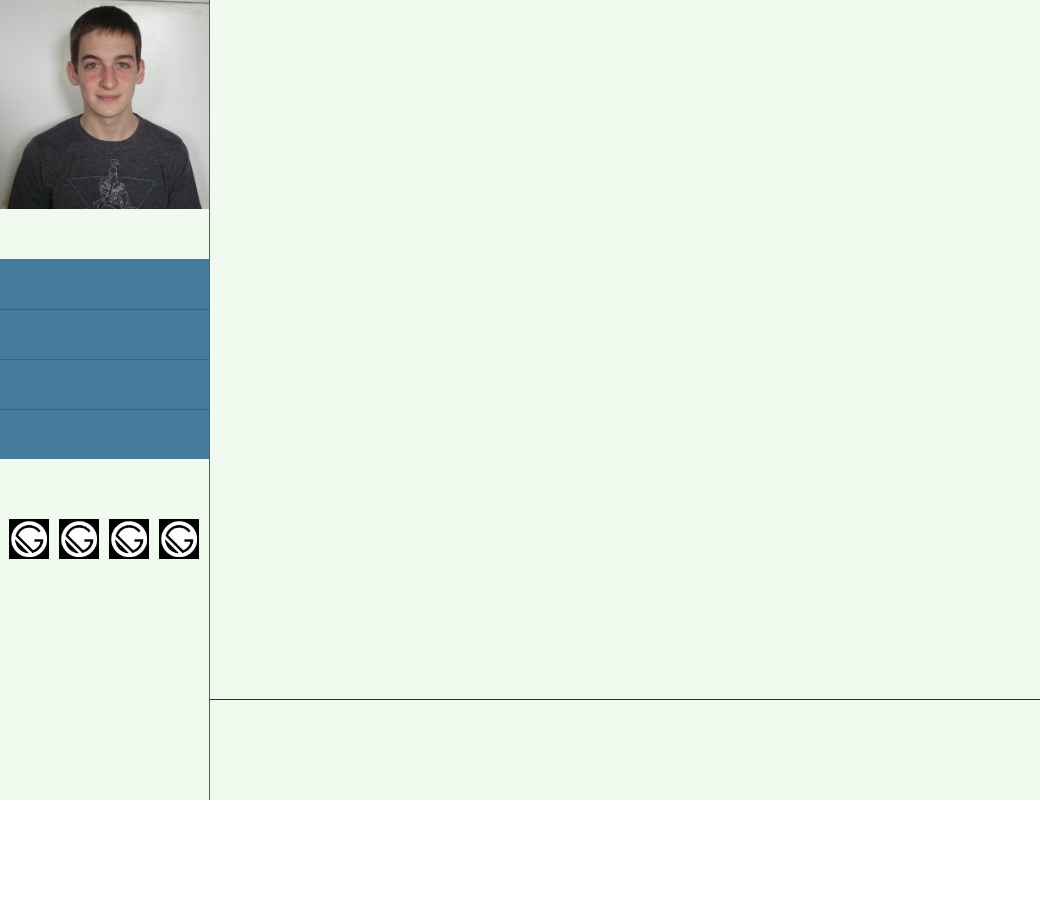
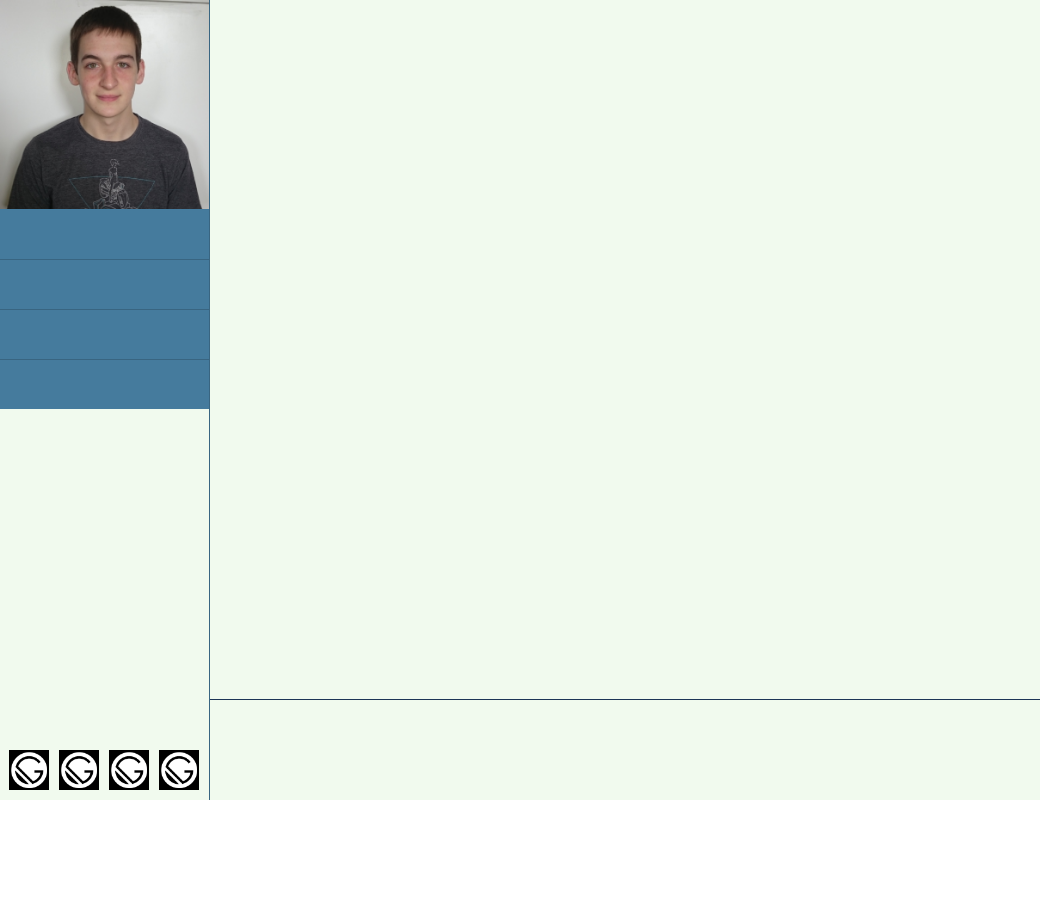
Before and after one commit to William-Bowden/Portfolio, a Gatsby site: page / in a window 1280 px wide. Shown: the top 902 px of the page, 0-1040 px from the left. Built offline with nearby package versions, Linux system fonts and the light colour scheme; Gatsby itself is replaced by a stand-in of ours; grey boxes are pictures that could not be loaded.

Commit message:
tech icon positoning

```diff
--- a/src/components/layout/navbar.js
+++ b/src/components/layout/navbar.js
@@ -11,6 +11,7 @@ export default class Navbar extends React.Component {
     return (
       <div
         style={{
+          alignContent: "stretch",
           alignItems: "center",
           backgroundColor: "#F1FAEE",
           borderRight: "1px solid #396581",
@@ -30,7 +31,7 @@ export default class Navbar extends React.Component {
 
         <div
           style={{
-            marginTop: "50px",
+            // marginTop: "50px",
           }}
         >
           <button />
@@ -41,11 +42,12 @@ export default class Navbar extends React.Component {
 
         <div
           style={{
-            marginTop: "50px",
+            bottom: "0",
             display: "flex",
             flexDirection: "row",
             flexWrap: "wrap",
             justifyContent: "center",
+            position: "absolute",
           }}
         >
           <TechIcon src={gatsbyIcon} />
```
